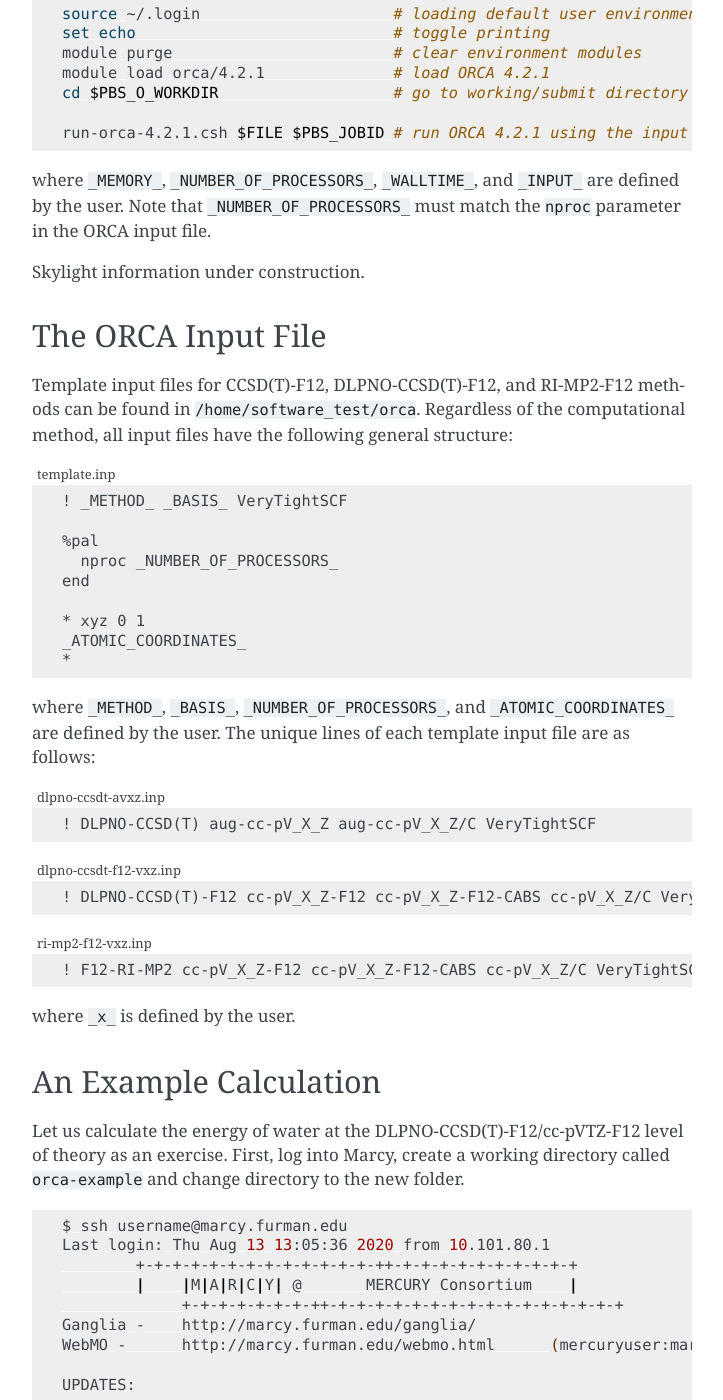
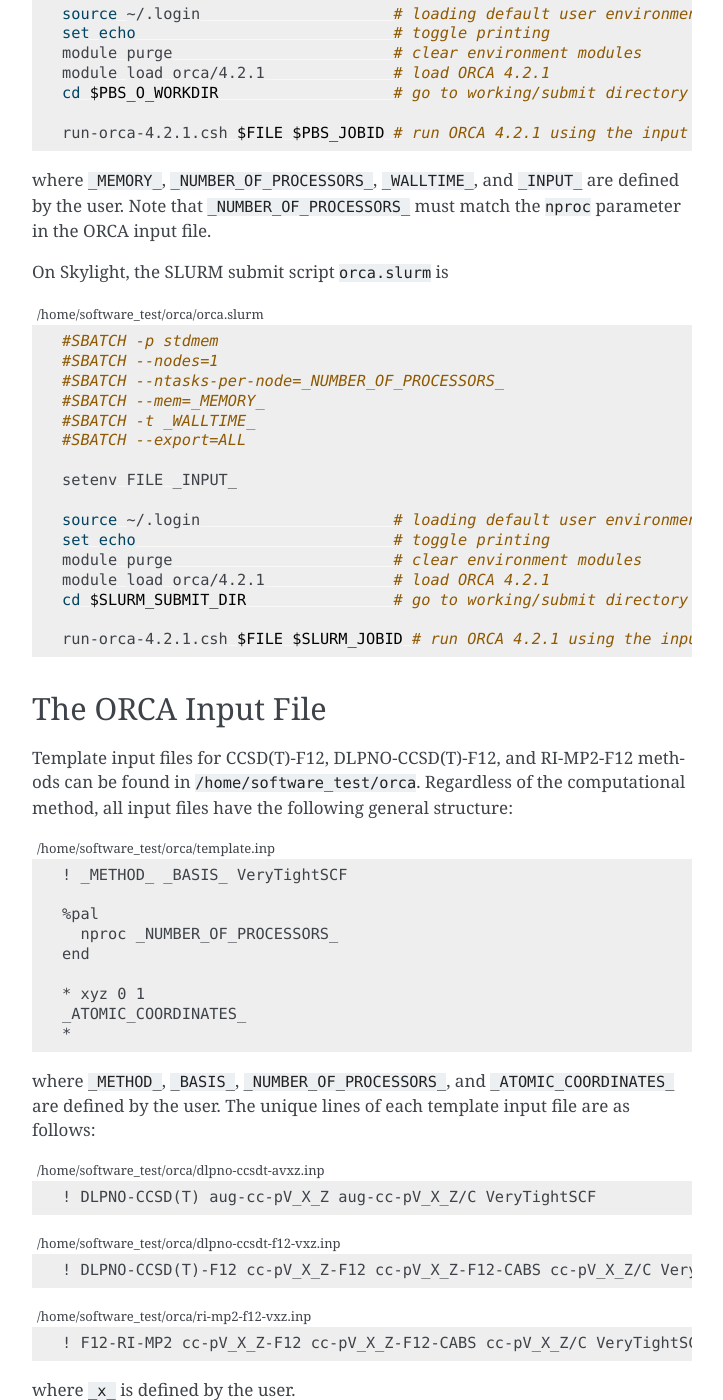
Before and after one commit to todbadrakh/aerosols, a Sphinx documentation site: the page built from docs/electronic-structure.rst, in a window 1280 px wide and 1400 px high, scrolled down 1115 px. Shown: the whole window, without its empty margins (388-1111 px from the left). Built offline with Sphinx 7.4.7, drawn with Linux system fonts in a browser that asks for light colours; some of the changed text lies outside the part shown.

Commit message:
added skylight/slurm instructions

```diff
--- a/docs/electronic-structure.rst
+++ b/docs/electronic-structure.rst
@@ -34,7 +34,7 @@
 ``orca.pbs`` is
 
 .. code-block:: bash
-   :caption: orca.pbs
+   :caption: /home/software_test/orca/orca.pbs
 
    #!/bin/tcsh
    #PBS -q mercury
@@ -60,7 +60,27 @@
 by the user. Note that ``_NUMBER_OF_PROCESSORS_`` must match the ``nproc`` parameter in the ORCA input
 file.
 
-Skylight information under construction.
+On Skylight, the SLURM submit script ``orca.slurm`` is
+
+.. code-block:: bash
+   :caption: /home/software_test/orca/orca.slurm
+
+   #SBATCH -p stdmem
+   #SBATCH --nodes=1
+   #SBATCH --ntasks-per-node=_NUMBER_OF_PROCESSORS_
+   #SBATCH --mem=_MEMORY_
+   #SBATCH -t _WALLTIME_
+   #SBATCH --export=ALL
+
+   setenv FILE _INPUT_
+
+   source ~/.login                     # loading default user environment
+   set echo                            # toggle printing
+   module purge                        # clear environment modules
+   module load orca/4.2.1              # load ORCA 4.2.1
+   cd $SLURM_SUBMIT_DIR                # go to working/submit directory
+
+   run-orca-4.2.1.csh $FILE $SLURM_JOBID # run ORCA 4.2.1 using the input file $FILE and scratch directory $PBS_JOBID
 
 The ORCA Input File
 ===================
@@ -69,7 +89,7 @@
 general structure:
 
 .. code-block:: none
-   :caption: template.inp
+   :caption: /home/software_test/orca/template.inp
 
    ! _METHOD_ _BASIS_ VeryTightSCF
 
@@ -85,17 +105,17 @@
 the user. The unique lines of each template input file are as follows:
 
 .. code-block:: none
-   :caption: dlpno-ccsdt-avxz.inp
+   :caption: /home/software_test/orca/dlpno-ccsdt-avxz.inp
 
    ! DLPNO-CCSD(T) aug-cc-pV_X_Z aug-cc-pV_X_Z/C VeryTightSCF
 
 .. code-block:: none
-   :caption: dlpno-ccsdt-f12-vxz.inp
+   :caption: /home/software_test/orca/dlpno-ccsdt-f12-vxz.inp
 
    ! DLPNO-CCSD(T)-F12 cc-pV_X_Z-F12 cc-pV_X_Z-F12-CABS cc-pV_X_Z/C VeryTightSCF
 
 .. code-block:: none
-   :caption: ri-mp2-f12-vxz.inp
+   :caption: /home/software_test/orca/ri-mp2-f12-vxz.inp
 
    ! F12-RI-MP2 cc-pV_X_Z-F12 cc-pV_X_Z-F12-CABS cc-pV_X_Z/C VeryTightSCF
 
```
